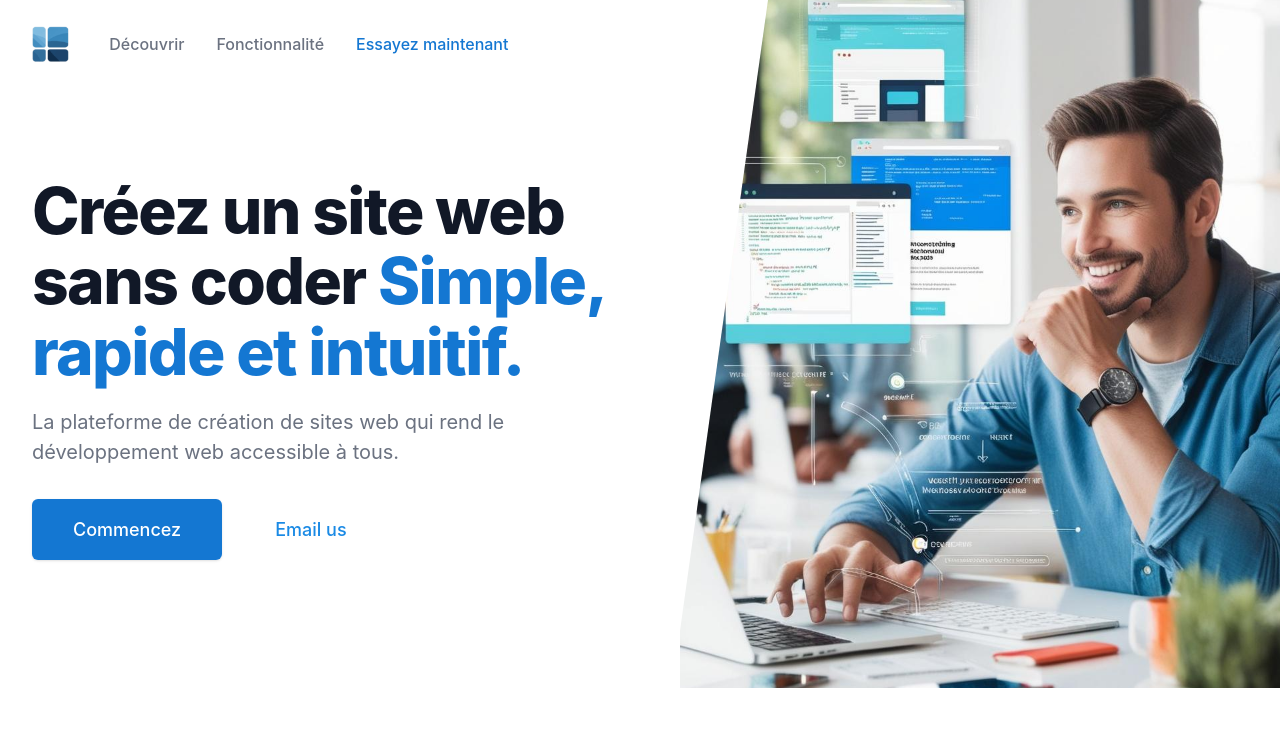
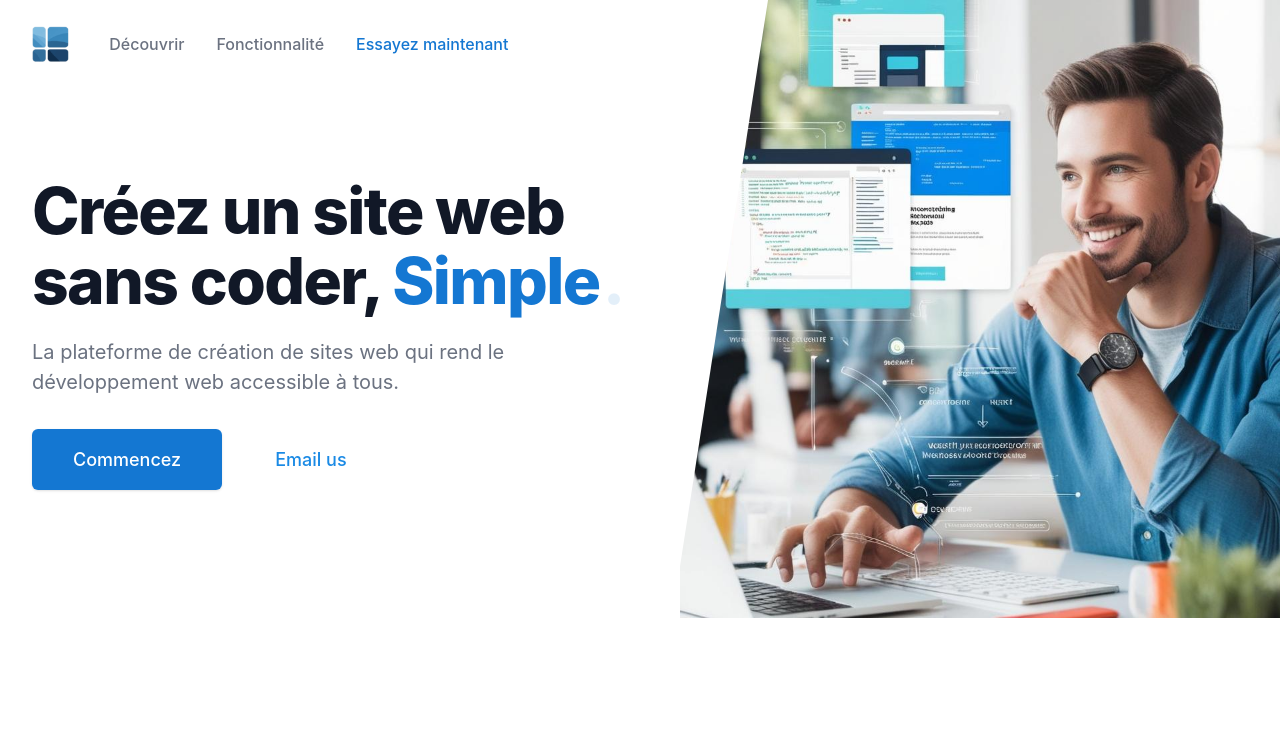
Before and after one commit to Laaliji/Page_Builder_Platform_React-Tailwind_Frontend, a React (Vite) app: page / in a window 1280 px wide. Shown: the top 754 px of the page. Built offline with nearby package versions, Linux system fonts and the light colour scheme.

Commit message:
ajuster la template

```diff
--- a/package.json
+++ b/package.json
@@ -17,7 +17,8 @@
     "react": "^18.3.1",
     "react-dom": "^18.3.1",
     "react-router-dom": "^6.28.0",
-    "react-scroll": "^1.9.0"
+    "react-scroll": "^1.9.0",
+    "react-simple-typewriter": "^5.0.1"
   },
   "devDependencies": {
     "@eslint/js": "^9.13.0",
--- a/src/components/landing/MainHero.tsx
+++ b/src/components/landing/MainHero.tsx
@@ -1,6 +1,7 @@
 import React from 'react';
 
 import config from '../../template/config/index.json';
+import { Typewriter } from 'react-simple-typewriter';
 
 const MainHero = () => {
   const { mainHero } = config;
@@ -8,9 +9,17 @@ const MainHero = () => {
     <main className="mt-10 mx-auto max-w-7xl px-4 sm:mt-12 sm:px-6 md:mt-16 lg:mt-20 lg:px-8 xl:mt-28">
       <div className="sm:text-center lg:text-left">
         <h1 className="text-4xl tracking-tight font-extrabold text-gray-900 sm:text-5xl md:text-6xl">
-          <span className="block xl:inline">Créez un site web sans coder</span>{' '}
+          <span className="block xl:inline">Créez un site web sans coder, </span>{' '}
           <span className={`block text-primary xl:inline`}>
-            Simple, rapide et intuitif.
+            <Typewriter
+              words={['Simple', 'Rapide', 'Intuitif']}
+              loop={100}
+              cursor
+              cursorStyle='.'
+              typeSpeed={70}
+              deleteSpeed={50}
+              delaySpeed={1000}
+            />
           </span>
         </h1>
         <p className="mt-3 text-base text-gray-500 sm:mt-5 sm:text-lg sm:max-w-xl sm:mx-auto md:mt-5 md:text-xl lg:mx-0">
--- a/src/components/landing/Test.component.js
+++ /dev/null
@@ -1,4 +0,0 @@
-export default function Test(){
-    return
-    </>
-}
--- a/src/index.css
+++ b/src/index.css
@@ -28,11 +28,11 @@ a:hover {
 }
 
 body {
-  margin: 0;
+  /* margin: 0;
   display: flex;
   place-items: center;
   min-width: 320px;
-  min-height: 100vh;
+  min-height: 100vh; */
 }
 
 h1 {
--- a/src/pages/vistorSide/landing.jsx
+++ b/src/pages/vistorSide/landing.jsx
@@ -25,17 +25,17 @@ export default function Landing(){
         </div>
         <MainHeroImage />
       </div>
-      <Canvas />
+      {/* <Canvas /> */}
       <LazyShow>
         <>
           <Product />
-          <Canvas />
+          {/* <Canvas /> */}
         </>
       </LazyShow>
       <LazyShow>
         <>
           <Features />
-          <Canvas />
+          {/* <Canvas /> */}
         </>
       </LazyShow>
       <LazyShow>
--- a/src/pages/vistorSide/layoute.jsx
+++ b/src/pages/vistorSide/layoute.jsx
@@ -2,8 +2,8 @@ import { Outlet } from "react-router-dom";
 
 export default function Layout(){
     return <>
-
+        <div className="bg-background w-full">
             <Outlet/>
-
+        </div>
     </>
 }
```
Also changed, not shown: 1 other file (tests, documents, lock files or other folders).
